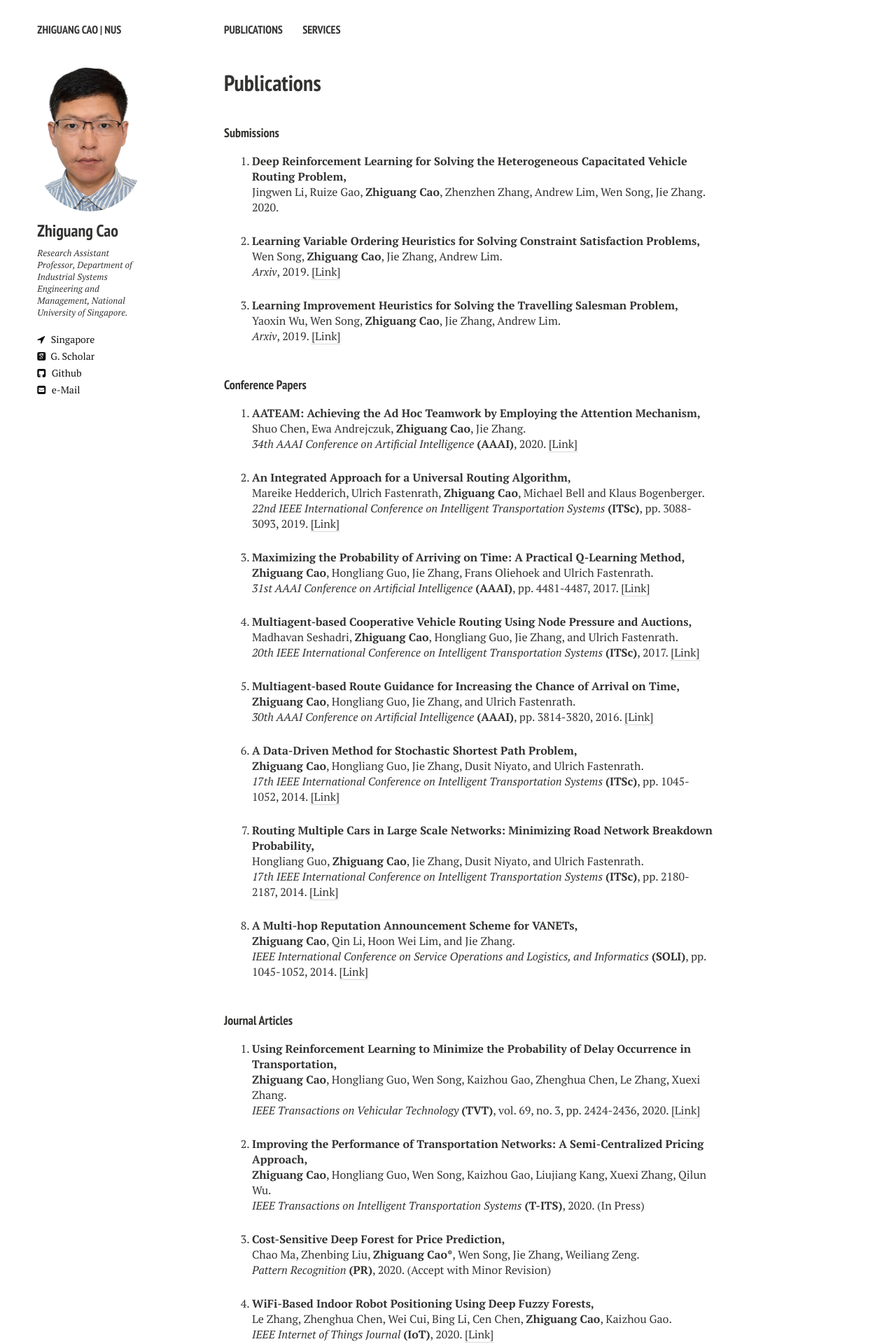
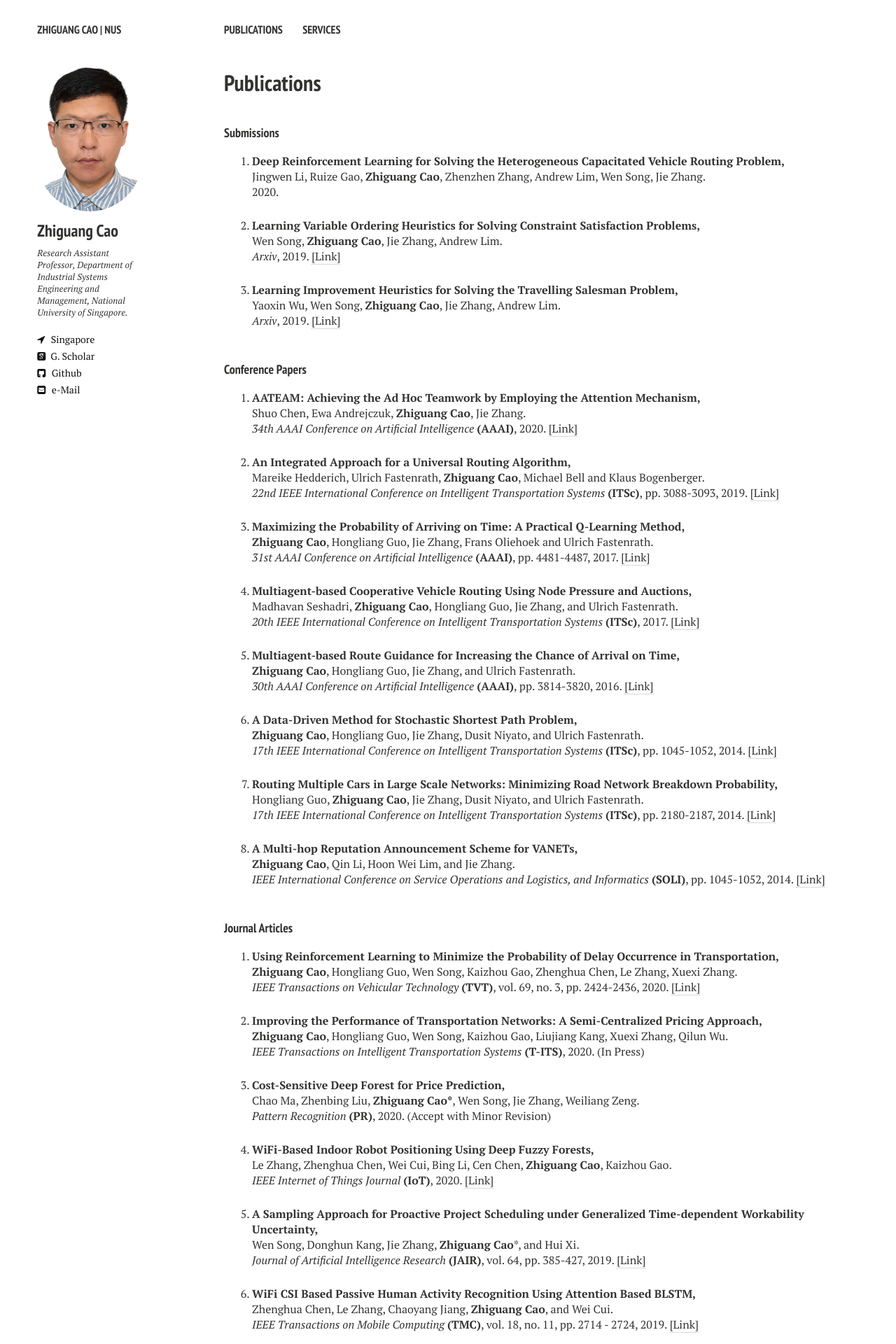
Before and after one commit to zhiguangcaosg/zhiguangcaosg.github.io, a Jekyll site: the page built from publications.md, in a window 1280 px wide. Shown: the top 1920 px of the page at 70% size. Built offline with Jekyll 4.4.1, drawn with Linux system fonts in a browser that asks for light colours; nearby versions of some CDN libraries.

Commit message:
Update publications.html

```diff
--- a/_layouts/publications.html
+++ b/_layouts/publications.html
@@ -77,7 +77,7 @@ div.bibtex pre { font-size: 75%; overflow: auto;  width: 100%; padding: 0em 0em;
   </div>
   <article>
     <h1>{{ page.title }}</h1>
-    <div class="article-wrap" style="width:700px">
+    <div class="article-wrap" style="width:900px">
       {{ content }}
 
 
```
